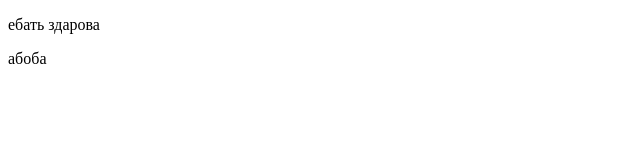
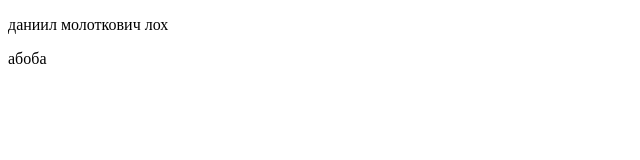
Before and after one commit to alexandr-ru/alexandr-ru.github.io, a plain HTML site: page index.html in a window 1280 px wide. Shown: the full height of the page, 0-640 px from the left. Drawn offline with Linux system fonts and the light colour scheme.

Commit message:
Update index.html

```diff
--- a/index.html
+++ b/index.html
@@ -1,7 +1,7 @@
 <!DOCTYPE html>
 <html>
   <head>
-    <p>ебать здарова</p>
+    <p>даниил молоткович лох</p>
     <p></p>
     <p></p>
   </head>
```
